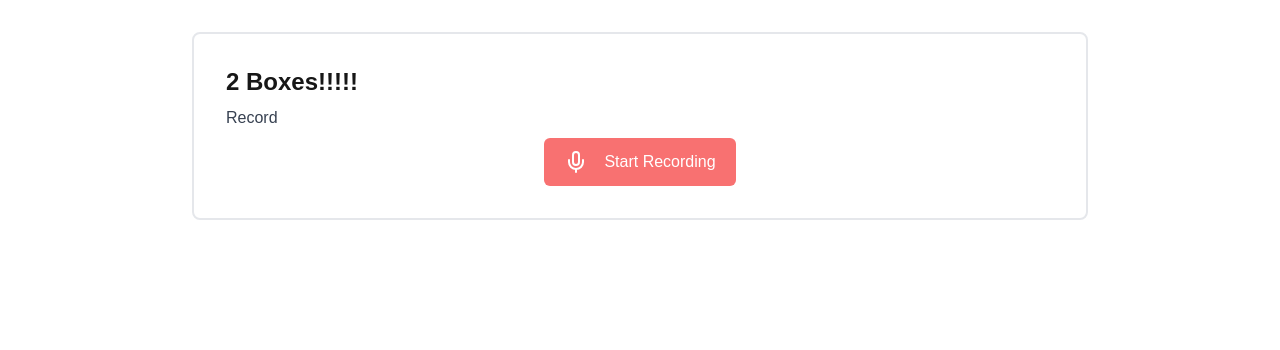
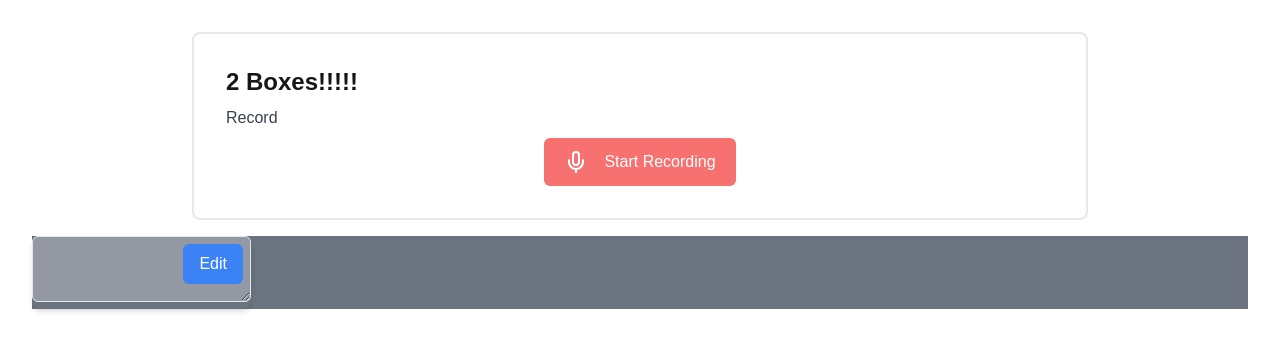
Before and after one commit to ryw27/2boxes, a Next.js app: page / in a window 1280 px wide. Shown: the top 350 px of the page. Built offline with nearby package versions, Linux system fonts and the light colour scheme.

Commit message:
working output box, with suspicious edit button

```diff
--- a/components/outputbox.tsx
+++ b/components/outputbox.tsx
@@ -1,10 +1,55 @@
 'use client';
 import React, { useState, useRef, useEffect }  from 'react';
 
-export default function OutputBox() {
+interface Props {
+    initialText: string;
+    text: string;
+    setText: (text: string) => void;
+}
+
+export default function OutputBox({initialText, text, setText} : Props) {
+    const [isEditing, setIsEditing] = useState<boolean>(false);
+    const [loading, setLoading] = useState<boolean>(true);
+
+    const handleEditClick = () => {
+        setIsEditing(true);
+    };
+
+    const handleBlur = () => {
+        setIsEditing(false);
+        setLoading(true);
+    };
+
     return (
-        <div className="flex">
-
-        </div>
+        <>
+            <div className="relative rounded-lg shadow-md">
+                <textarea
+                    className="w-full min-h-[40px] border p-2 rounded-md focus:outline-blue-500"
+                    disabled={!isEditing}
+                    value={text}
+                    onChange={(e) => setText(e.target.value)}
+                    onInput={(e) => {
+                        const target = e.target as HTMLTextAreaElement
+                        target.style.height = 'auto';
+                        target.style.height = `${target.scrollHeight}px`
+                    }}
+                    onBlur={handleBlur}
+                />
+                {!isEditing && (
+                    <button
+                        className="absolute top-2 right-2 px-4 py-2 bg-blue-500 text-white rounded-md"
+                        onClick={handleEditClick}
+                    >
+                        Edit
+                    </button>
+                )}
+                {/* {loading && (
+                    <div className="absolute bottom-0 left-2 right-2 space-y-2">
+                        <div className="h-4 bg-gray-300 animate-pulse rounded-md w-3/4" />
+                        <div className="h-4 bg-gray-300 animate-pulse rounded-md w-3/4" />
+                    </div>
+                )} */}
+            </div>
+        </>
     );
 }
```
